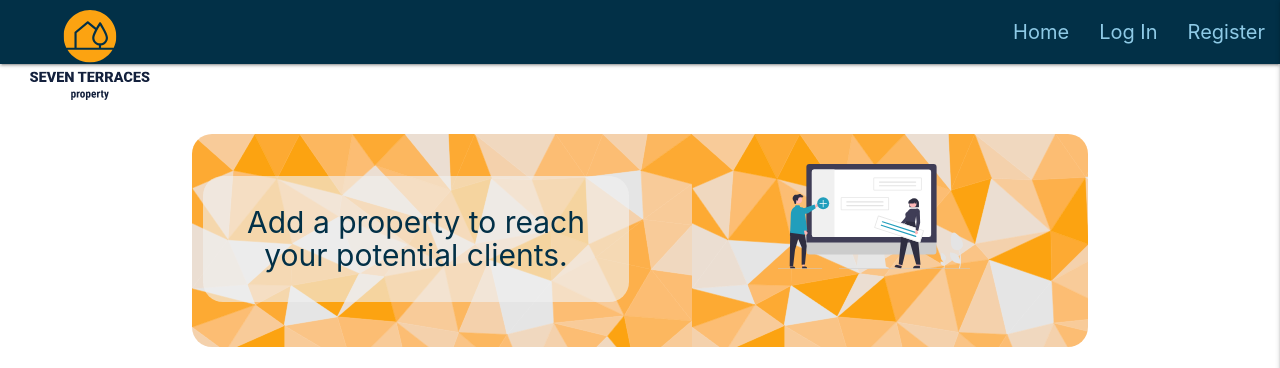
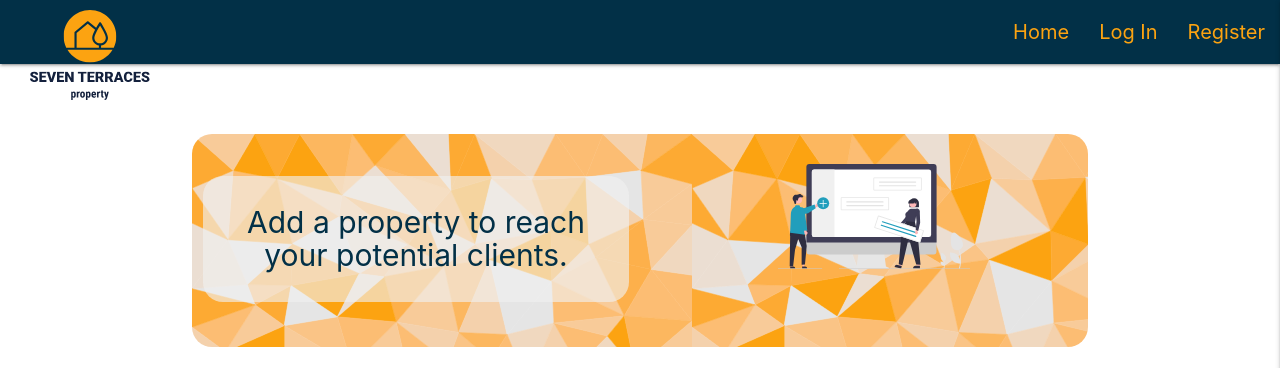
Before and after one commit to TNamdarian/seven-terraces, a Flask app: page /add_property in a window 1280 px wide. Shown: the top 368 px of the page. Run offline with Flask 2, Linux system fonts and the light colour scheme; data that the repository does not hold is empty; some libraries are stand-ins or nearby versions.

Commit message:
Add favison

```diff
--- a/static/css/style.css
+++ b/static/css/style.css
@@ -56,7 +56,7 @@ nav ul a {
 nav ul a,
 a.brand-logo,
 ul h4 {
-    color: var(--light-blue);
+    color: var(--orange);
 }
 
 a.brand-logo {
@@ -69,12 +69,7 @@ nav ul a:hover {
 
 nav a,
 nav h4 {
-    color: var(--light-blue);
-}
-
-.logo-underline {
-    border-bottom: 5px solid var(--orange);
-    margin-bottom: 10px;
+    color: var(--orange);
 }
 
 /* Flashed Messages */
@@ -85,6 +80,7 @@ nav h4 {
 
 .flashed-container {
     background-color: var(--orange);
+    border-radius: 10px;
 }
 
 /* Home Page */
--- a/templates/base.html
+++ b/templates/base.html
@@ -5,9 +5,14 @@
     <meta charset="UTF-8">
     <meta http-equiv="X-UA-Compatible" content="IE=edge">
     <meta name="viewport" content="width=device-width, initial-scale=1.0">
+    <!--Favicon -->
+    <link rel="shortcut icon" type="image/png" href="/static/images/favicon_logo.png">
+    <!--Font Awesome-->
     <link rel="stylesheet" href="https://cdnjs.cloudflare.com/ajax/libs/font-awesome/6.0.0-beta3/css/all.min.css" integrity="sha512-Fo3rlrZj/k7ujTnHg4CGR2D7kSs0v4LLanw2qksYuRlEzO+tcaEPQogQ0KaoGN26/zrn20ImR1DfuLWnOo7aBA==" crossorigin="anonymous" referrerpolicy="no-referrer" type="text/css" />
+    <!--Materilize-->
     <link rel="stylesheet" href="https://cdnjs.cloudflare.com/ajax/libs/materialize/1.0.0/css/materialize.min.css" type="text/css">
     <link href="https://fonts.googleapis.com/icon?family=Material+Icons" rel="stylesheet">
+    <!--CSS Style-->
     <link rel="stylesheet" href="{{ url_for('static', filename='css/style.css') }}" type="text/css">
     {% block styles %}
     {% endblock %}
@@ -20,7 +25,7 @@
         <!-- Top Navbar -->
         <nav class="blue-section">
             <div class="nav-wrapper">
-                <a href="{{ url_for('get_properties') }}" class="brand-logo"><img src="{{ url_for('static', filename='images/original.svg') }}" alt="Pink book with feminist sign on cover"></a>
+                <a href="{{ url_for('get_featured_properties') }}" class="brand-logo"><img src="{{ url_for('static', filename='images/original.svg') }}" alt="a house with a tree next to it"></a>
                 <a href="#" data-target="mobile-demo" class="sidenav-trigger right"><i class="fas fa-bars"></i></a>
                 <ul class="right hide-on-med-and-down">
                     <li><a href="{{ url_for('get_featured_properties') }}">Home</a></li>
```
Also changed, not shown: static/images/favicon_logo.png (added), static/images/original.png (deleted), static/images/original_on_transparent.png (deleted).
